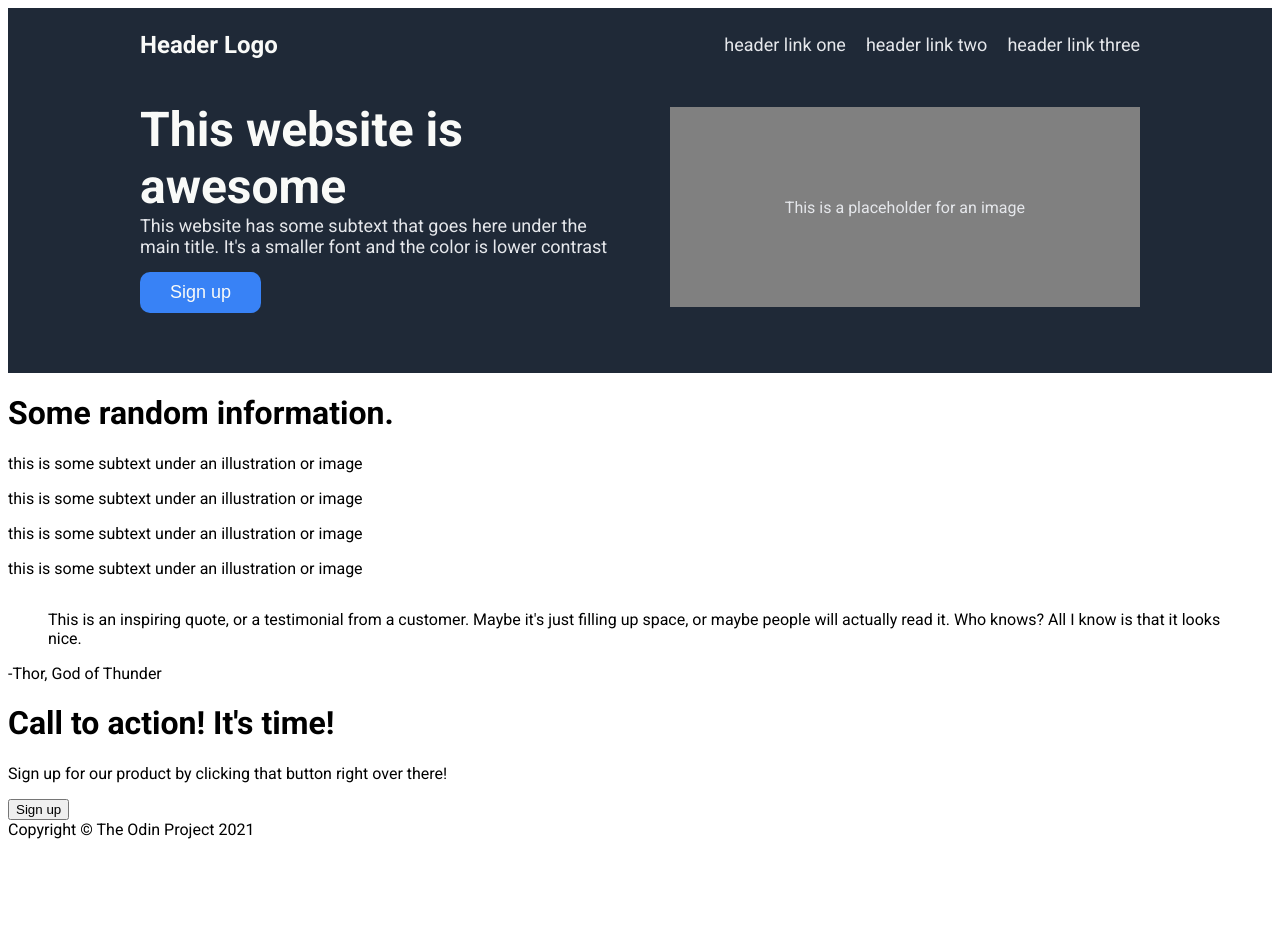
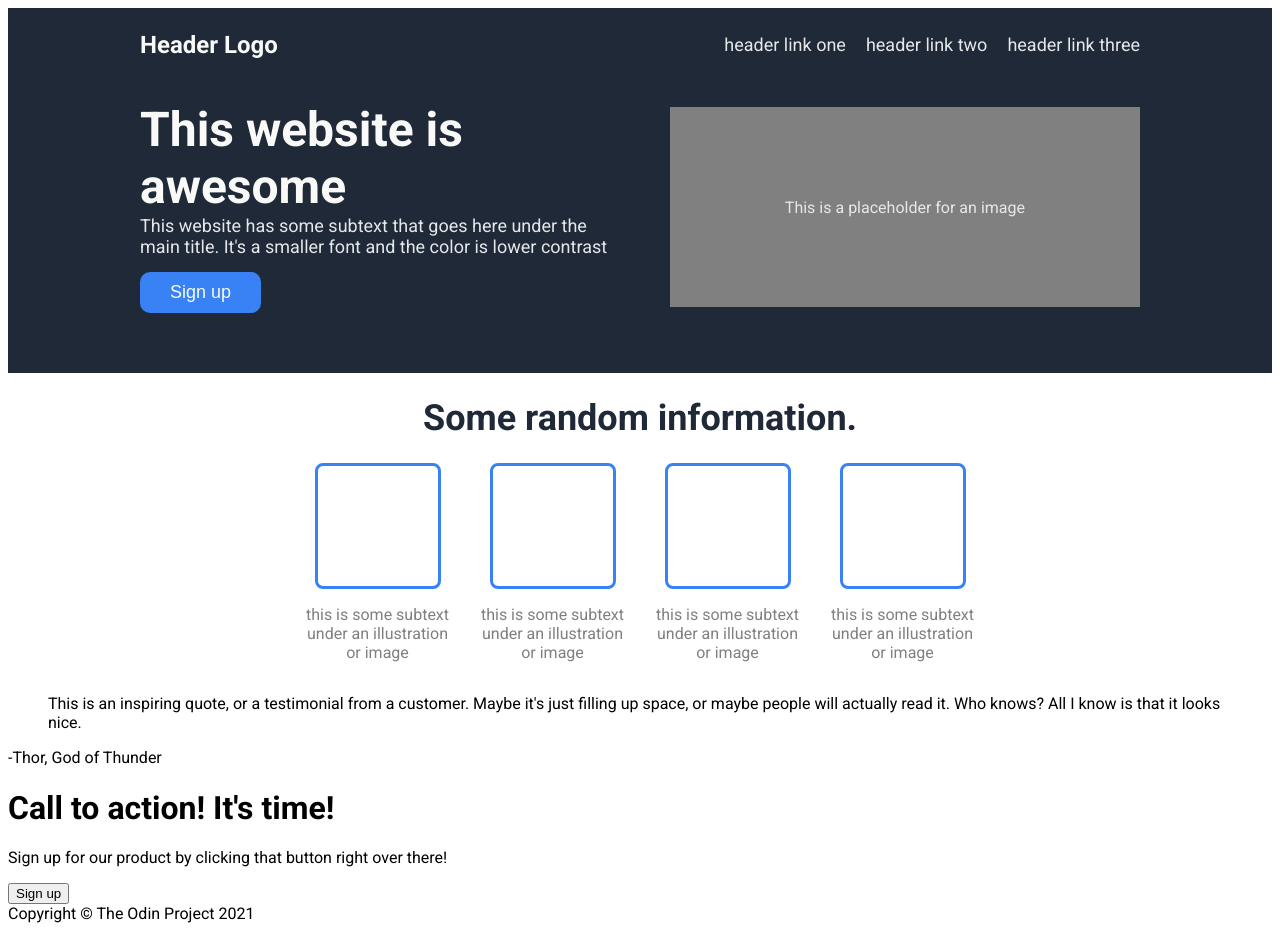
Before and after one commit to lw-a/top-landing-page, a plain HTML site: page index.html in a window 1280 px wide. Before the commit the page ends 847 px from the top, so only its background shows below. Drawn offline with Linux system fonts and the light colour scheme.

Commit message:
Add css to info section

```diff
--- a/index.html
+++ b/index.html
@@ -36,17 +36,27 @@
 
     <div class="info">
         <h1>Some random information.</h1>
-        <div class="info-box box1">
+        <div class="info-sets">
+            <div class="info-box">
+                <div class="blue-info">
+                </div>
                 <p>this is some subtext under an illustration or image</p>
             </div>
-        <div class="info-box box2">
+            <div class="info-box">
+                <div class="blue-info">
+                </div>
                 <p>this is some subtext under an illustration or image</p>
             </div>
-        <div class="info-box box3">
+            <div class="info-box">
+                <div class="blue-info">
+                </div>
                 <p>this is some subtext under an illustration or image</p>
             </div>
-        <div class="info-box box4">
+            <div class="info-box">
+                <div class="blue-info">
+                </div>
                 <p>this is some subtext under an illustration or image</p>
+            </div>
         </div>
     </div>
 
--- a/style.css
+++ b/style.css
@@ -9,8 +9,8 @@ body {
 .top {
     background-color: #1f2937;
     padding-top: 10px;
-    padding-left: 10px;
-    padding-right: 10px;
+    padding-left: 20px;
+    padding-right: 20px;
 }
 
 .header {
@@ -85,6 +85,34 @@ a {
     margin: 0 auto;
 }
 
-.info {
+.info h1 {
+    text-align: center;
+    font-size: 36px;
+    font-weight: 900;
+    color: #1f2937;
+}
 
+.info-box {
+    display: flex;
+    flex-direction: column;
+    align-items: center;
+    max-width: 150px;
 }
+
+.info-sets {
+    display: flex;
+    justify-content: center;
+    max-width: 900px;
+    margin: 0 auto;
+    gap: 25px;
+    color: grey;
+    text-align: center;
+}
+
+.blue-info {
+    width: 120px;
+    height: 120px;
+    border-style: solid;
+    border-radius: 8px;
+    border-color: #3882f6;
+}
```
Lines whose indentation alone changed are shown as unchanged.
